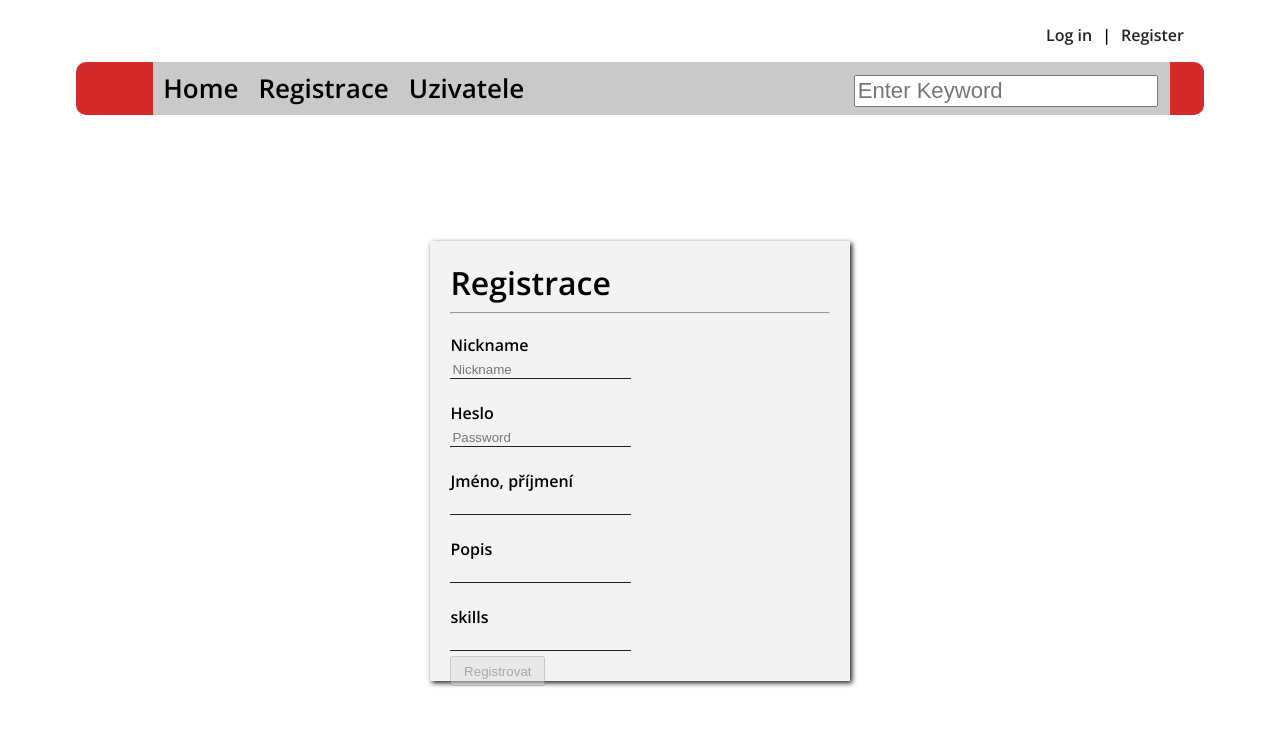
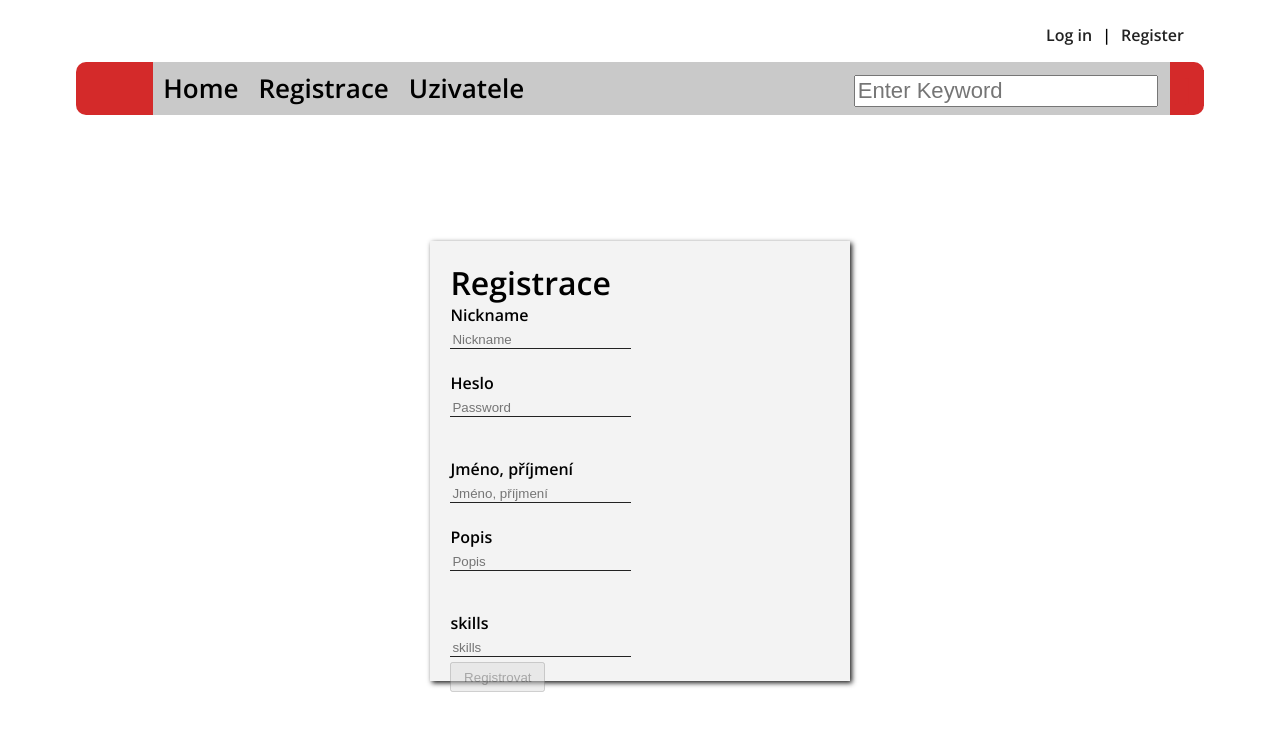
Before and after one commit to skyper-cz/FE, an Angular app: page /Registrace in a window 1280 px wide. Shown: the top 730 px of the page. Built offline with nearby package versions, Linux system fonts and the light colour scheme; what ng2-search-filter would draw is missing.

Commit message:
Update registration.component.html

```diff
--- a/src/app/registration/registration.component.html
+++ b/src/app/registration/registration.component.html
@@ -1,43 +1,72 @@
 <div id="reg_frame">
   <h1>Registrace</h1>
-  <hr>
+
 
   <form #form="ngForm">
     <label for="inputNick">Nickname</label><br>
     <input name="nickname" [(ngModel)]="username" type="text" required minlength="3" maxlength="10"
            #UzivatelskeJmenoEl="ngModel" id="inputNick" placeholder="Nickname">
-      <!--<div *ngIf="UzivatelskeJmenoEl.touched">
-        <p *ngIf="UzivatelskeJmenoEl.errors.minlength">Jméno je moc krátké</p>
-        <p *ngIf="UzivatelskeJmenoEl.errors.maxlength">Jméno je moc dlouhé</p>
-      </div>-->
+    <div [hidden]="UzivatelskeJmenoEl.valid || UzivatelskeJmenoEl.pristine" class="alert alert-danger">
+      <p *ngIf="UzivatelskeJmenoEl.errors != null && UzivatelskeJmenoEl.errors.minlength">Jméno je moc krátké</p>
+      <p *ngIf="UzivatelskeJmenoEl.errors != null && UzivatelskeJmenoEl.errors.maxlength">Jméno je moc dlouhé</p>
+    </div>
     <br>
     <br>
-      <label for="inputPassword">Heslo</label><br>
+    <div>
+      <label for="inputPassword">Heslo</label>
+      <br>
+
       <input name="password" [(ngModel)]="heslo" type="password" required minlength="5" maxlength="30"
              #HesloEl="ngModel" id="inputPassword" class="form-control"
              placeholder="Password">
-      <!--<div *ngIf="HesloEl.touched">
-        <p *ngIf="HesloEl.errors.minlength">Heslo je moc krátké</p>
-        <p *ngIf="HesloEl.errors.maxlength">Heslo je moc dlouhé</p>
-      </div>-->
+      <div [hidden]="HesloEl.valid || HesloEl.pristine" class="alert alert-danger">
+        <p *ngIf="HesloEl.errors != null && HesloEl.errors.minlength">Heslo je moc krátké</p>
+        <p *ngIf="HesloEl.errors != null && HesloEl.errors.maxlength">Heslo je moc dlouhé</p>
+      </div>
+    </div>
     <br>
     <br>
 
+    <div>
       <label for="inputPassword">Jméno, příjmení</label>
       <br>
-      <input name="jmeno" [(ngModel)]="name" type="text" placeholder="">
+
+      <input name="name" [(ngModel)]="name" type="name" required minlength="5" maxlength="30"
+             #NameEl="ngModel" id="inputName" class="form-control"
+             placeholder="Jméno, příjmení">
+      <div [hidden]="NameEl.valid || NameEl.pristine" class="alert alert-danger">
+        <p *ngIf="NameEl.errors != null && NameEl.errors.minlength">Heslo je moc krátké</p>
+        <p *ngIf="NameEl.errors != null && NameEl.errors.maxlength">Heslo je moc dlouhé</p>
+      </div>
+    </div>
+    <br>
+    <div>
+      <label for="inputPassword">Popis</label>
+      <br>
+
+      <input name="popis" [(ngModel)]="popis" type="popis" required minlength="5" maxlength="30"
+             #PopisEl="ngModel" id="inputPopis" class="form-control"
+             placeholder="Popis">
+      <div [hidden]="PopisEl.valid || PopisEl.pristine" class="alert alert-danger">
+        <p *ngIf="PopisEl.errors != null && PopisEl.errors.minlength">Heslo je moc krátké</p>
+        <p *ngIf="PopisEl.errors != null && PopisEl.errors.maxlength">Heslo je moc dlouhé</p>
+      </div>
+    </div>
     <br>
     <br>
 
-      <label for="inputPassword">Popis</label>
-      <br>
-      <input name="password" [(ngModel)]="popis" type="text">
-      <br>
+    <div>
+      <label for="inputPassword">skills</label>
       <br>
 
-      <label for="inputPassword">skills</label>
-      <br>
-      <input name="password" [(ngModel)]="skills" type="text">
+      <input name="skills" [(ngModel)]="skills" type="skills" required minlength="5" maxlength="30"
+             #SkillsEl="ngModel" id="inputSkills" class="form-control"
+             placeholder="skills">
+      <div [hidden]="SkillsEl.valid || SkillsEl.pristine" class="alert alert-danger">
+        <p *ngIf="SkillsEl.errors != null && SkillsEl.errors.minlength">Heslo je moc krátké</p>
+        <p *ngIf="SkillsEl.errors != null && SkillsEl.errors.maxlength">Heslo je moc dlouhé</p>
+      </div>
+    </div>
     <div>
       <button [disabled]="form.invalid" (click)="VytvoritUzivatele()" type="submit">
         Registrovat
```
Lines whose indentation alone changed are shown as unchanged.
